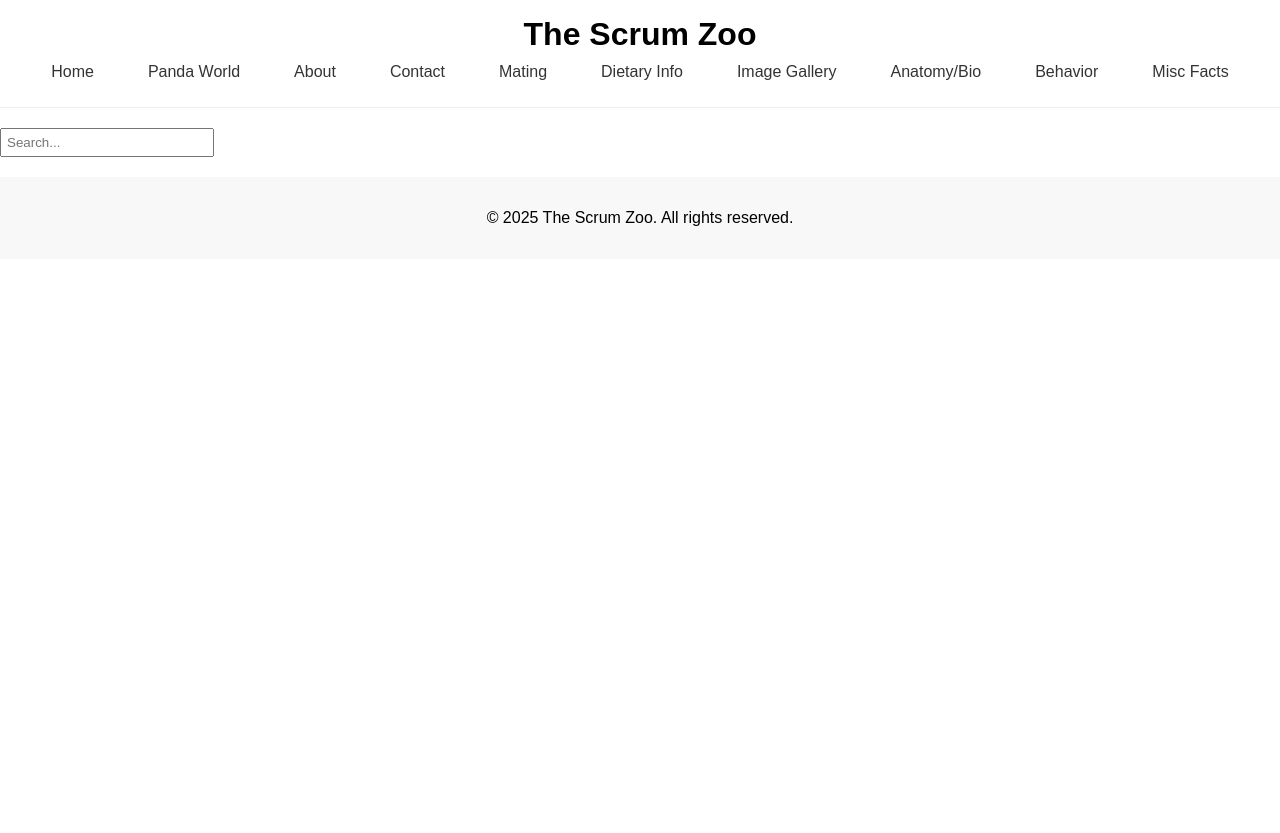
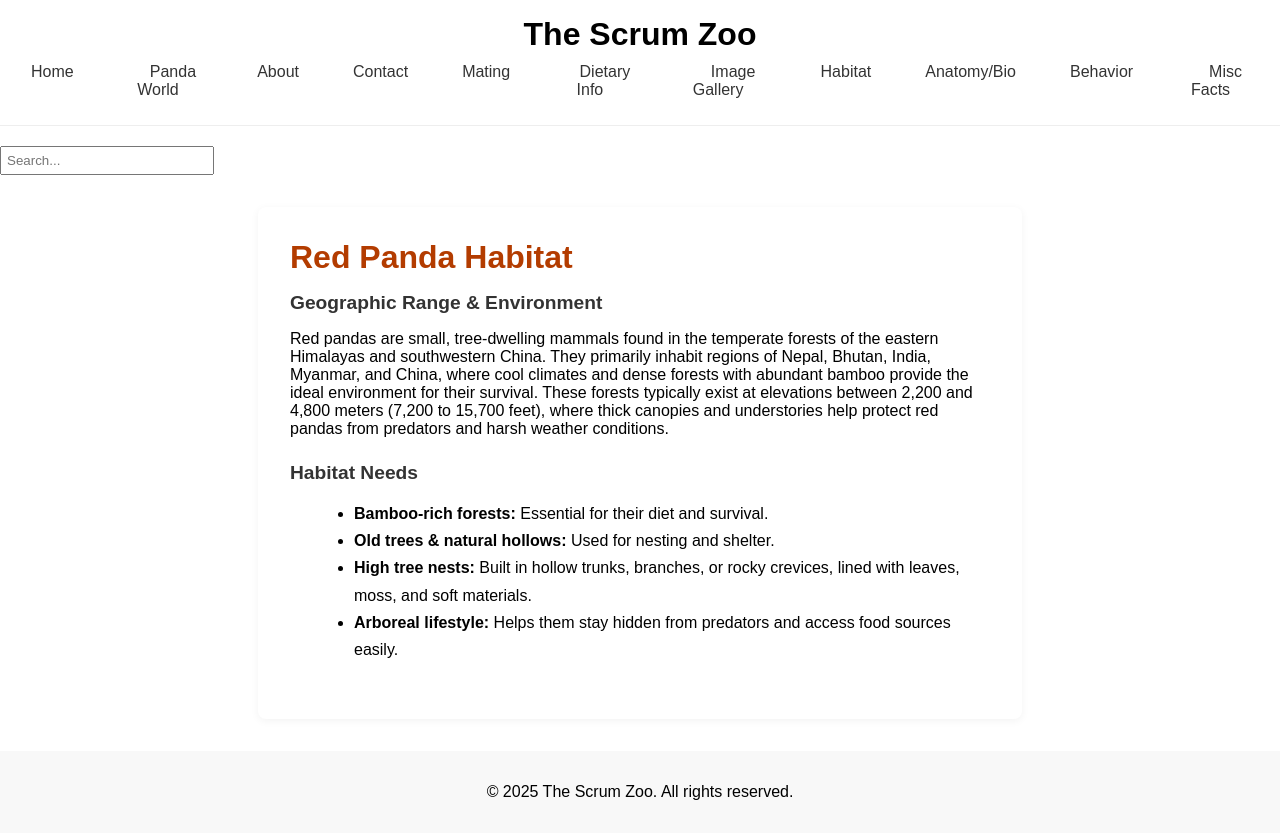
Before and after one commit to csveritas/scrum-zoo, a React (Create React App) app in the folder scrum-zoo/: page /panda-world/habitat in a window 1280 px wide. Before the commit the page ends 800 px from the top, so only its background shows below. Built offline with nearby package versions, Linux system fonts and the light colour scheme.

Commit message:
add Habitat page

```diff
--- a/scrum-zoo/src/App.tsx
+++ b/scrum-zoo/src/App.tsx
@@ -11,6 +11,7 @@ import Mating from './pages/panda-world/Mating';
 import DietaryInfo from './pages/panda-world/DietaryInfo';
 import ImageGallery from './pages/panda-world/ImageGallery';
 import AnatomyBio from './pages/panda-world/AnatomyBio';
+import Habitat from './pages/panda-world/Habitat';
 import Behavior from './pages/panda-world/Behavior';
 import MiscFacts from './pages/panda-world/MiscFacts';
 import './styles/global.css';
@@ -30,6 +31,7 @@ const App = () => {
           <Route path="/panda-world/dietary-info" element={<DietaryInfo />} />
           <Route path="/panda-world/image-gallery" element={<ImageGallery />} />
           <Route path="/panda-world/anatomy-bio" element={<AnatomyBio />} />
+          <Route path="/panda-world/habitat" element={<Habitat />} />
           <Route path="/panda-world/behavior" element={<Behavior />} />
           <Route path="/panda-world/misc-facts" element={<MiscFacts />} />
         </Routes>
--- a/scrum-zoo/src/components/Header.tsx
+++ b/scrum-zoo/src/components/Header.tsx
@@ -30,6 +30,9 @@ const Header: React.FC = () => {
                         <Link to="/panda-world/image-gallery">Image Gallery</Link>
                     </li>
                     <li>
+                        <Link to="/panda-world/habitat">Habitat</Link>
+                    </li>
+                    <li>
                         <Link to="/panda-world/anatomy-bio">Anatomy/Bio</Link>
                     </li>
                     <li>
--- /dev/null
+++ b/scrum-zoo/src/pages/panda-world/Habitat.tsx
@@ -0,0 +1,24 @@
+import React from 'react';
+
+const Habitat: React.FC = () => {
+    return (
+        <div style={{ background: 'white', padding: '2rem', borderRadius: '8px', maxWidth: '700px', margin: '2rem auto', boxShadow: '0 2px 8px rgba(0,0,0,0.05)' }}>
+            <h1 style={{ color: '#b33c00', marginBottom: '1rem' }}>Red Panda Habitat</h1>
+            <section style={{ marginBottom: '1.5rem' }}>
+                <h2 style={{ color: '#333', fontSize: '1.2rem' }}>Geographic Range & Environment</h2>
+                <p>Red pandas are small, tree-dwelling mammals found in the temperate forests of the eastern Himalayas and southwestern China. They primarily inhabit regions of Nepal, Bhutan, India, Myanmar, and China, where cool climates and dense forests with abundant bamboo provide the ideal environment for their survival. These forests typically exist at elevations between 2,200 and 4,800 meters (7,200 to 15,700 feet), where thick canopies and understories help protect red pandas from predators and harsh weather conditions.</p>
+            </section>
+            <section style={{ marginBottom: '1.5rem' }}>
+                <h2 style={{ color: '#333', fontSize: '1.2rem' }}>Habitat Needs</h2>
+                <ul style={{ lineHeight: '1.7', marginLeft: '1.5rem' }}>
+                    <li><strong>Bamboo-rich forests:</strong> Essential for their diet and survival.</li>
+                    <li><strong>Old trees & natural hollows:</strong> Used for nesting and shelter.</li>
+                    <li><strong>High tree nests:</strong> Built in hollow trunks, branches, or rocky crevices, lined with leaves, moss, and soft materials.</li>
+                    <li><strong>Arboreal lifestyle:</strong> Helps them stay hidden from predators and access food sources easily.</li>
+                </ul>
+            </section>
+        </div>
+    );
+};
+
+export default Habitat;
```
